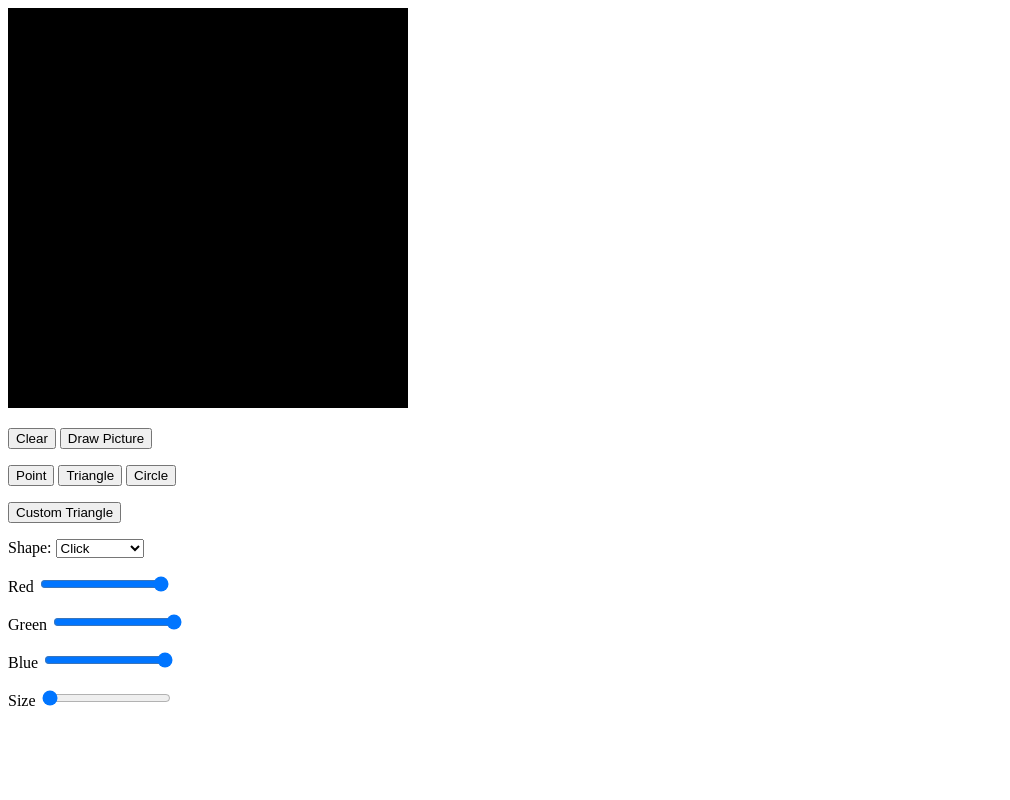
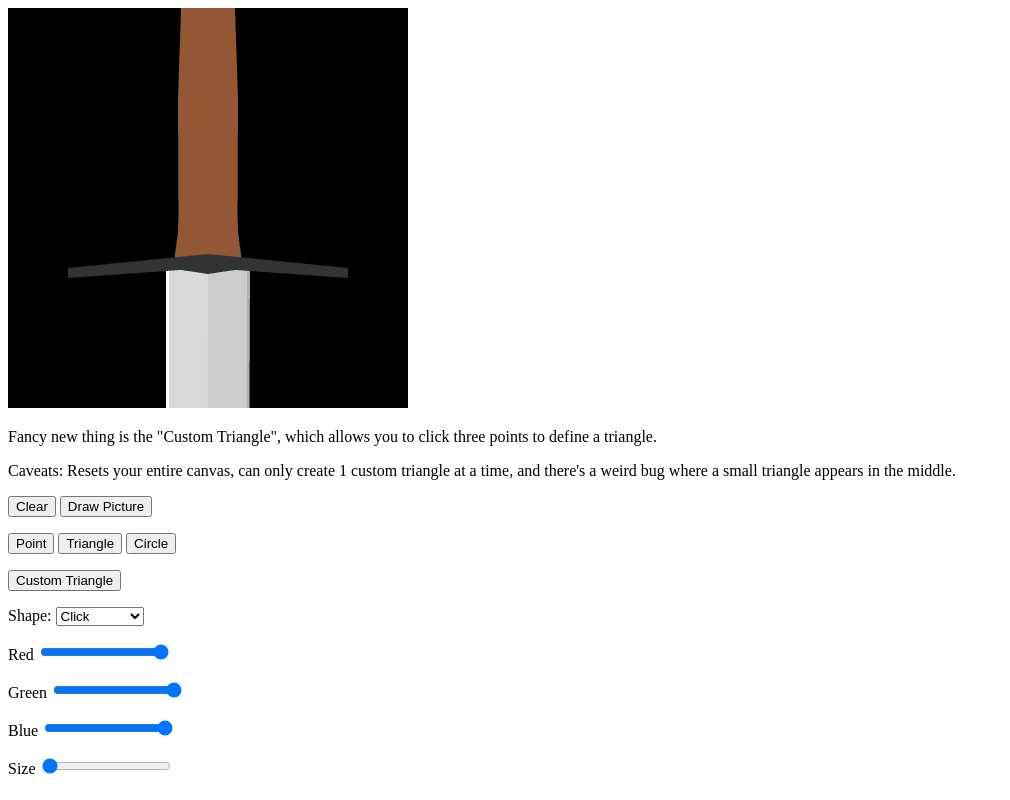
Before and after one commit to Arcotash/CSE-160, a plain HTML site: page asg1/asg1.html in a window 1280 px wide. Shown: the whole page, without its empty margins (0-1010 px from the left). Drawn offline with Linux system fonts and the light colour scheme.

Commit message:
Updated asg1

```diff
--- a/asg1/asg1.html
+++ b/asg1/asg1.html
@@ -11,6 +11,11 @@
     </canvas>
 
 
+	<p>
+		Fancy new thing is the "Custom Triangle", which allows you to click three points to define a triangle.
+
+	<p>Caveats: Resets your entire canvas, can only create 1 custom triangle at a time, and there's a weird bug where a small triangle appears in the middle.
+	</p>
 
 	<p>
 		<button type="button" id="clearButton"> Clear </button>
--- a/asg1/asg1.js
+++ b/asg1/asg1.js
@@ -43,7 +43,7 @@ function main() {
 	gl.clearColor(0.0, 0.0, 0.0, 1.0); // Clear the entire canvas to a specific color.
 	gl.clear(gl.COLOR_BUFFER_BIT); // Clear <canvas>
 
-
+	drawPicture();
 }
 
 
```
